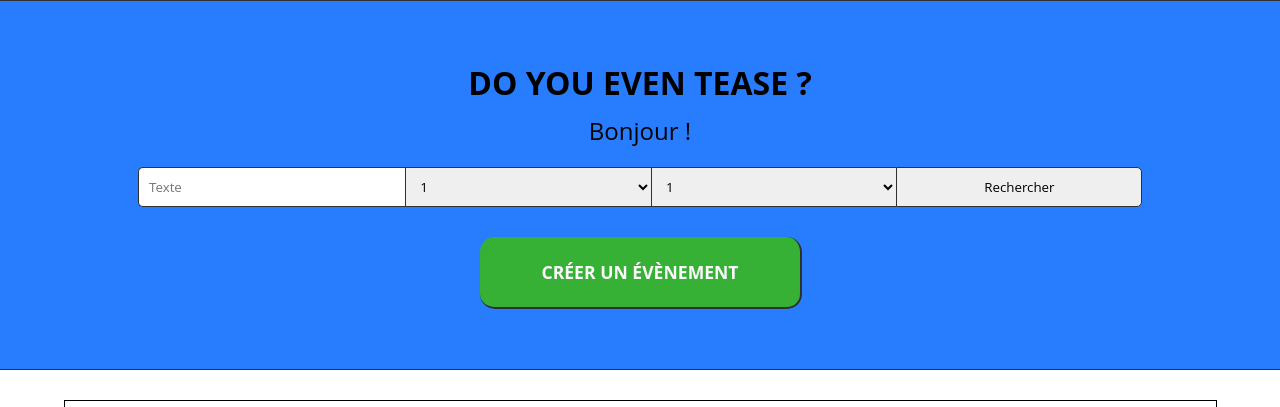
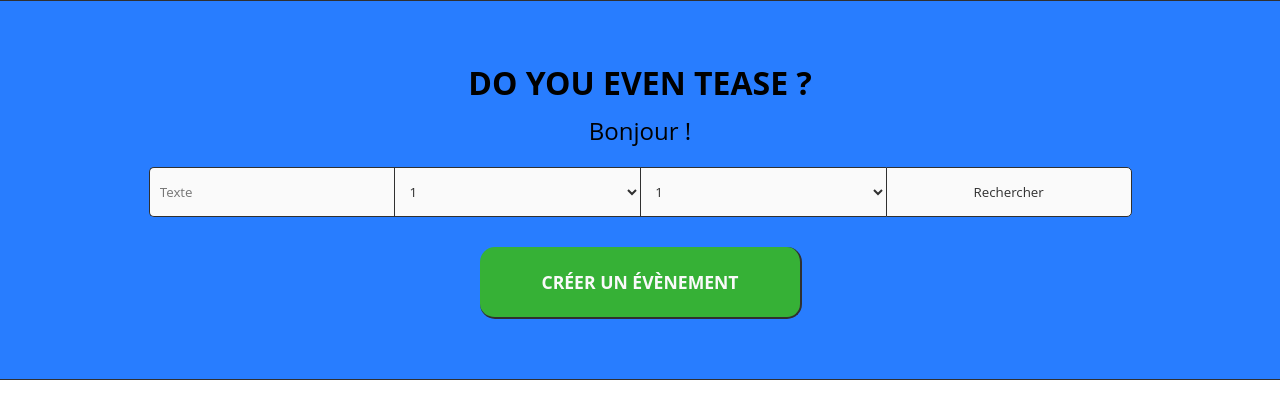
Before and after one commit to aurelienshz/g1a, a PHP site: page /index.php?page=accueil in a window 1280 px wide. Shown: the part 234-641 px from the top of the page. Run offline with PHP 8.4, Linux system fonts and the light colour scheme.

Commit message:
Résout le problème du formulaire sur le bandeau de l'accueil

```diff
--- a/eventease/vues/assets/css/accueil.css
+++ b/eventease/vues/assets/css/accueil.css
@@ -24,17 +24,21 @@
     width: 80%;
     margin: 0 auto 30px auto;
 }
-#bigform input, #bigform select, #bigform option {
+#bigform form input, #bigform form select {
+    -moz-box-sizing: border-box;
+    -webkit-box-sizing: border-box;
+    box-sizing: border-box;
+    height: 50px;
+    background-color: #FAFAFA;
+    color: #303030  ;
     margin: 0px;
     padding: 0;
     width: 24%;
     padding: 0 1%;
-    height: 40px;
     border: 1px solid #303030;
     border-right: 0;
 }
 #bigform form input[type="text"] {
-    height: 38px;
     border-top-left-radius: 5px;
     border-bottom-left-radius: 5px;
 }
```
